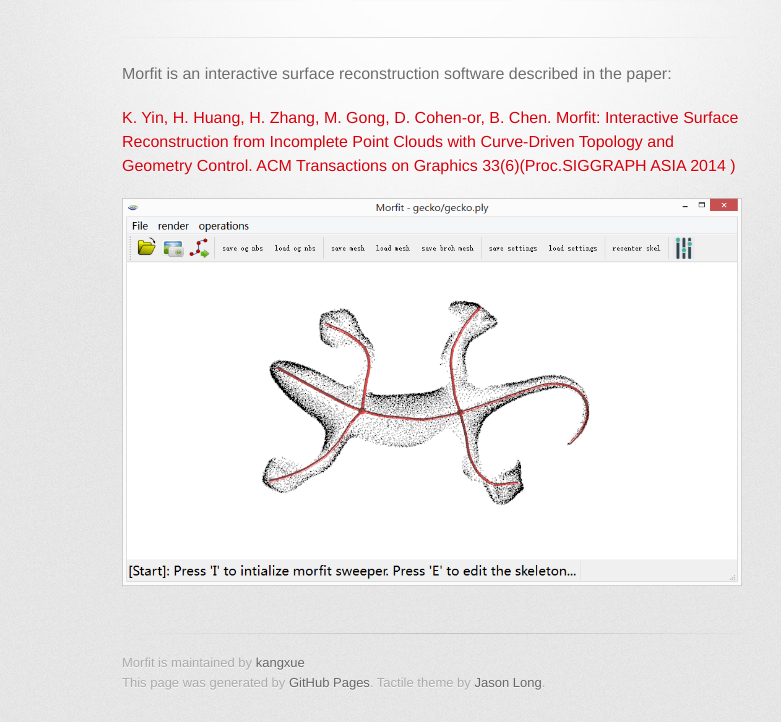
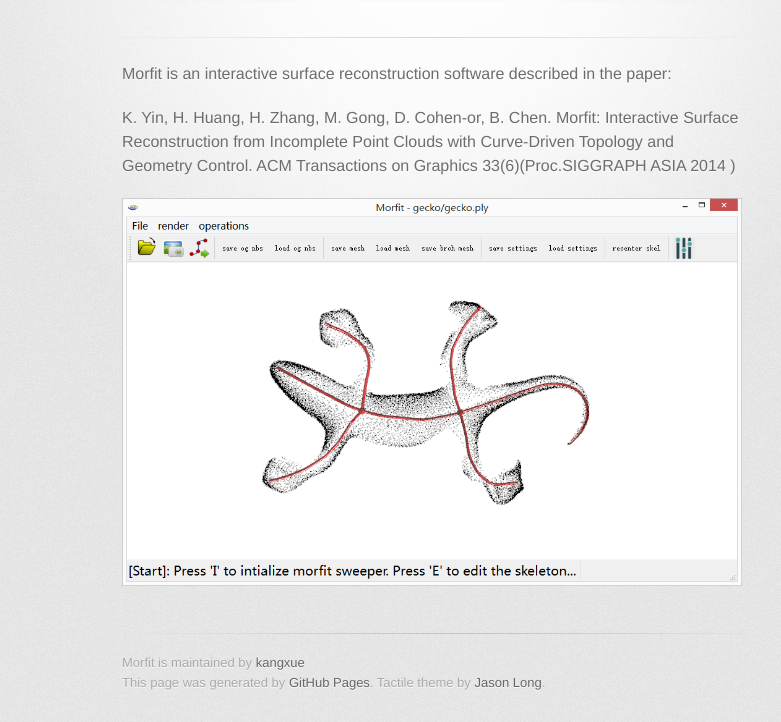
Before and after one commit to kangxue/Morfit, a plain HTML site: page index.html in a window 1280 px wide. Shown: the part 178-900 px from the top of the page, without its empty margins (208-989 px from the left). Drawn offline with Linux system fonts and the light colour scheme; a web font is replaced by a local one.

Commit message:
Update index.html

```diff
--- a/index.html
+++ b/index.html
@@ -33,9 +33,9 @@
         <section id="main_content">
           <p>Morfit is an interactive surface reconstruction software described in the paper:</p>
 
-<p><a href="http://vcc.szu.edu.cn/research/2014/Morfit/">K. Yin, H. Huang, H. Zhang, M. Gong, D. Cohen-or, B. Chen.
+<p>K. Yin, H. Huang, H. Zhang, M. Gong, D. Cohen-or, B. Chen.
 Morfit: Interactive Surface Reconstruction from Incomplete Point Clouds with Curve-Driven Topology and Geometry Control.
-ACM Transactions on Graphics 33(6)(Proc.SIGGRAPH ASIA 2014 )</a></p>
+ACM Transactions on Graphics 33(6)(Proc.SIGGRAPH ASIA 2014 )</p>
 
 <p><img src="images/ui.png" alt=""></p>
         </section>
```
